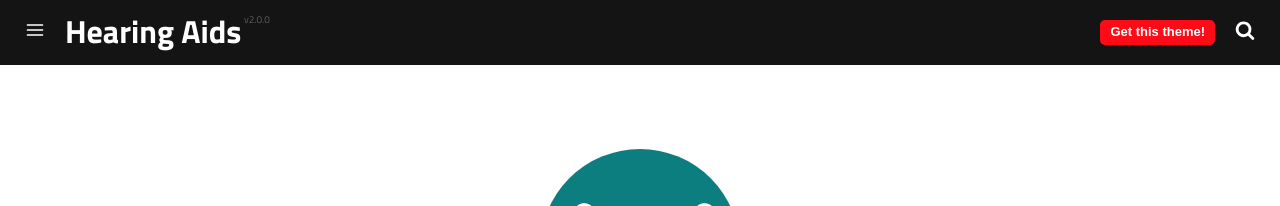
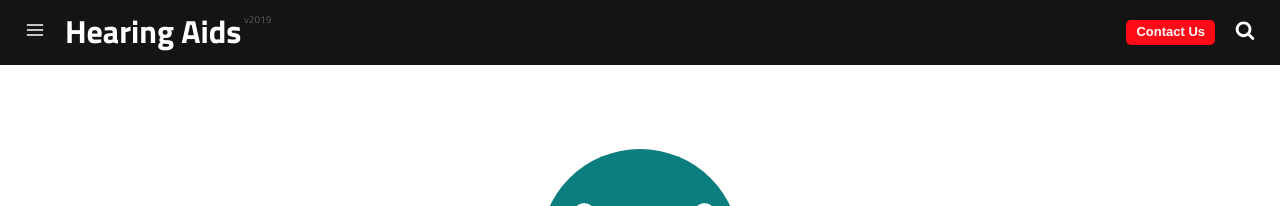
Before and after one commit to hearingaidsnetcn/hearingaidsnetcn.github.io, a Jekyll site: the page built from pages/about.md, in a window 1280 px wide. Shown: the top 206 px of the page. Built offline with Jekyll 4.4.1, drawn with Linux system fonts in a browser that asks for light colours; a script that is not in the unit is left out.

Commit message:
Update header.html

```diff
--- a/_includes/header.html
+++ b/_includes/header.html
@@ -4,14 +4,14 @@
     </a>
     <h1 class="logo">
         <a href="{{ site.baseurl }}/">
-            {{ site.name }} <span class="version">v2.0.0</span>
+            {{ site.name }} <span class="version">v2019</span>
         </a>
     </h1>
     <a id="search" class="dosearch" role="button">
         <svg class="icon-search"><use xlink:href="#icon-search"></use></svg>
     </a>
-    <a href="https://github.com/thiagorossener/jekflix-template" class="get-theme" role="button">
-        Get this theme!
+    <a href="/contact" class="get-theme" role="button">
+        Contact Us
     </a>
 </header>
 
```
